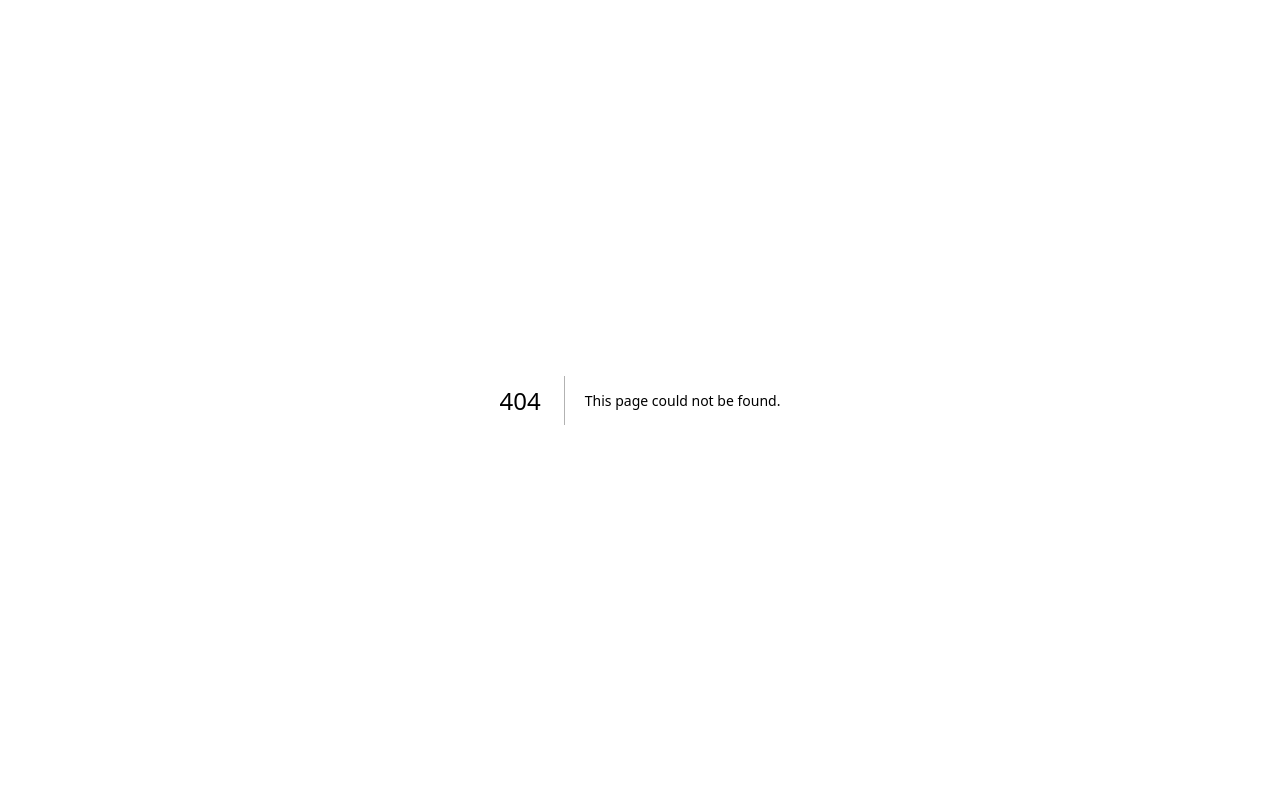
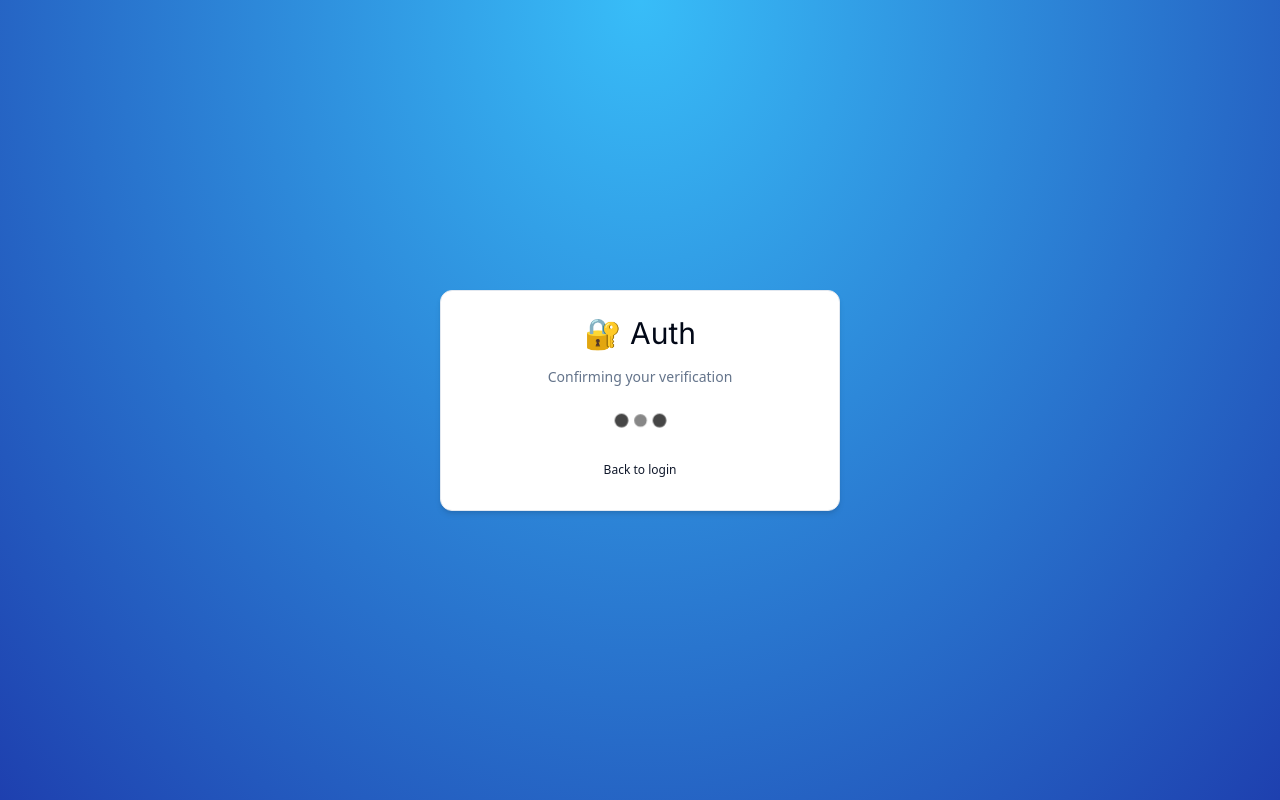
Before and after one commit to gratachu/auth-tutorial, a Next.js app: page /auth/new-verification in a window 1280 px wide. Before the commit this address had no page. Built offline with nearby package versions, Linux system fonts and the light colour scheme.

Commit message:
WIP: email verification page

```diff
--- /dev/null
+++ b/app/auth/new-verification/page.tsx
@@ -0,0 +1,9 @@
+import {NewVerificationForm} from "@/components/auth/new-verification-form";
+
+const NewVerificationPage = () => {
+  return (
+    <NewVerificationForm />
+  );
+}
+
+export default NewVerificationPage;
--- /dev/null
+++ b/components/auth/new-verification-form.tsx
@@ -0,0 +1,19 @@
+"use client"
+
+import { BeatLoader } from "react-spinners";
+
+import { CardWrapper } from "@/components/auth/card-wrapper";
+
+export const NewVerificationForm = () => {
+  return (
+    <CardWrapper
+      headerLabel="Confirming your verification"
+      backButtonLabel="Back to login"
+      backButtonHref="/auth/login"
+    >
+      <div className="flex items-center w-full justify-center">
+        <BeatLoader />
+      </div>
+    </CardWrapper>
+  );
+}
--- a/package.json
+++ b/package.json
@@ -26,6 +26,7 @@
     "react-dom": "^18",
     "react-hook-form": "^7.49.3",
     "react-icons": "^5.0.1",
+    "react-spinners": "^0.13.8",
     "resend": "^3.1.0",
     "shadcn-ui": "^0.6.0",
     "tailwind-merge": "^2.2.0",
--- a/routes.ts
+++ b/routes.ts
@@ -5,7 +5,8 @@
   * @type {string[]}
 */
 export const publicRoutes: string[] = [
-  "/"
+  "/",
+  "/auth/new-verification",
 ];
 
 /**
```
Also changed, not shown: 1 other file (tests, documents, lock files or other folders).
